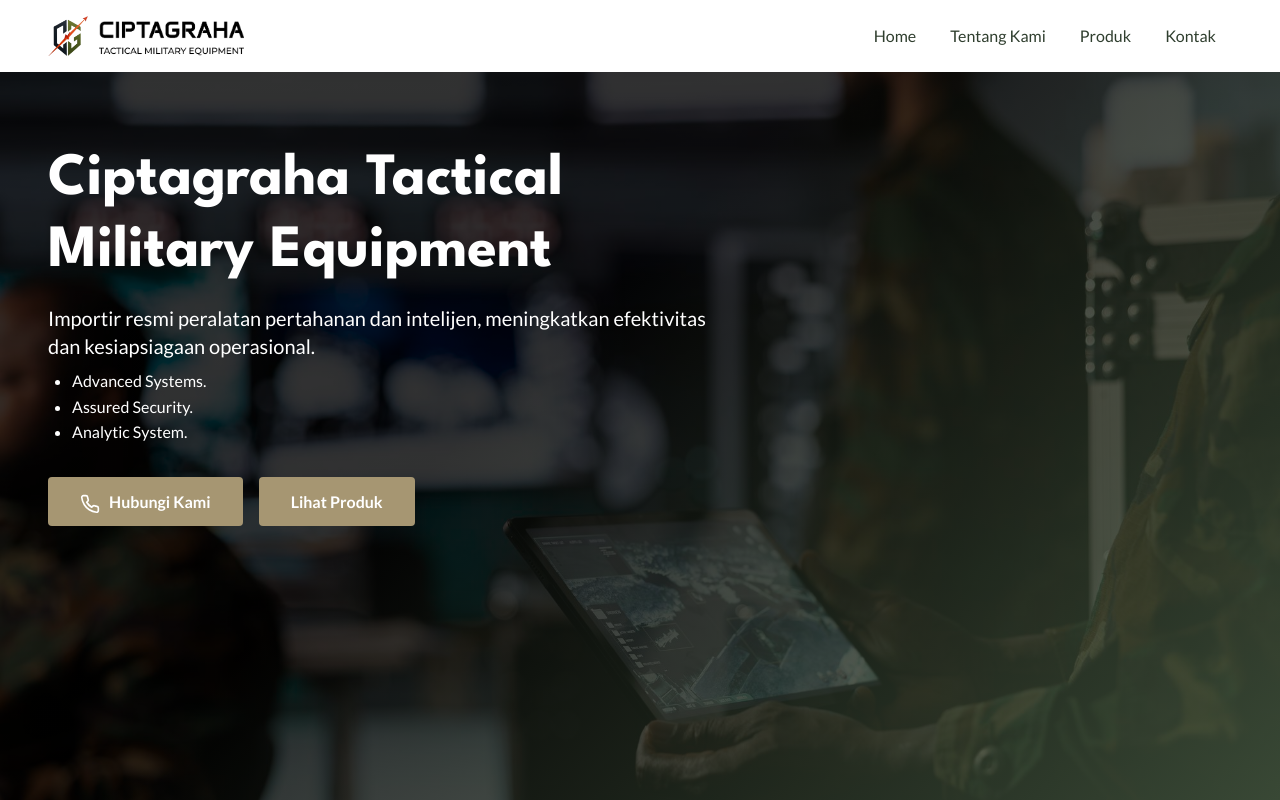
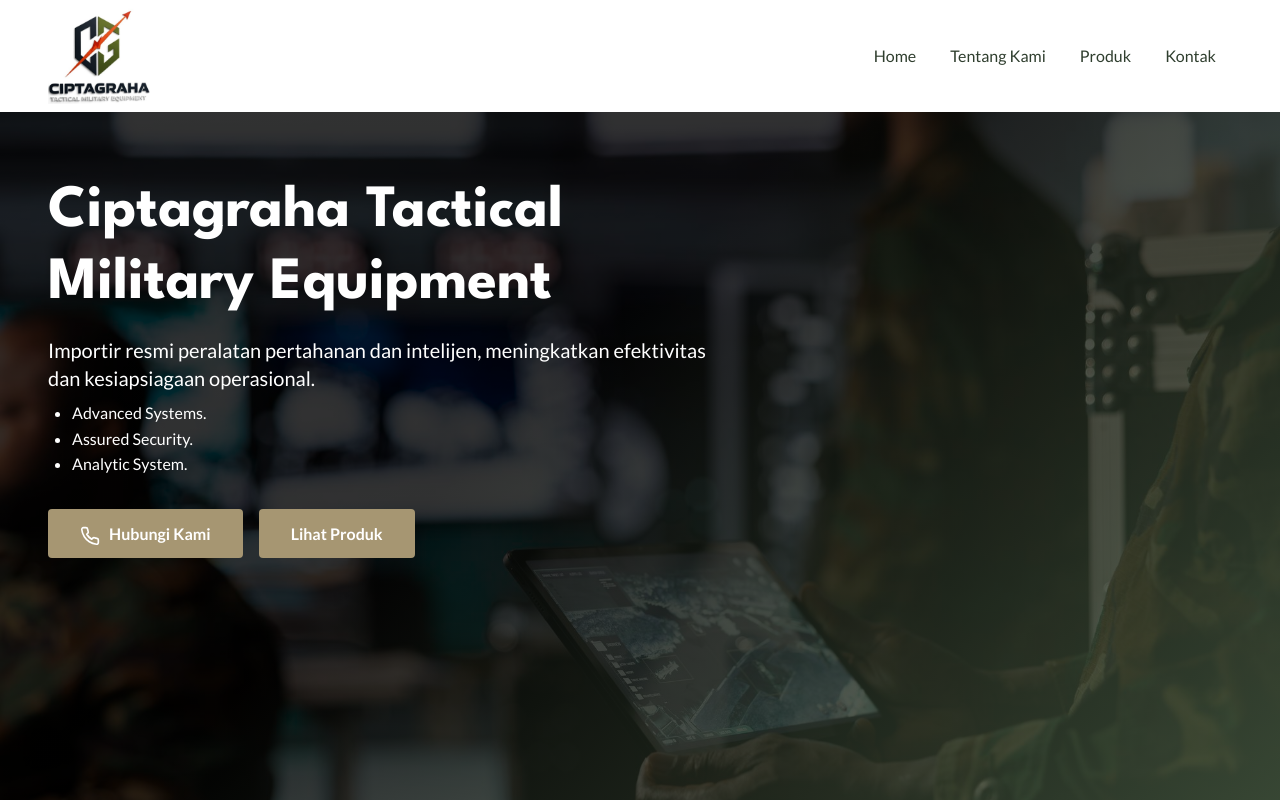
Before and after one commit to ArellSBiyantoro/compro_1_25, a Vue app: page / in a window 1280 px wide. Shown: the top 800 px of the page. Built offline with nearby package versions, Linux system fonts and the light colour scheme.

Commit message:
update: logo di navbar

```diff
--- a/src/App.vue
+++ b/src/App.vue
@@ -1,11 +1,10 @@
 <template>
   <div class="min-h-screen" style="background-color: var(--color-white); color: var(--color-deep-black);">
     <nav class="fixed w-full top-0 z-50" style="background-color: var(--color-white);">
-      <div class="nav-content px-12 py-4 flex justify-between items-center">
+      <div class="nav-content px-12 py-2 flex justify-between items-center">
         <a href="/" class="logo flex items-center gap-2"
           style="color: var(--color-army-dark-green); font-family: var(--font-heading);">
-          <img src="/logo.png" alt="Ciptagraha Logo" class="inline-block h-10" />
-          <img src="/logo_text.png" alt="Ciptagraha Logo" class="inline-block h-10" />
+          <img src="/logo_.png" alt="Ciptagraha Logo" class="inline-block h-16 md:h-24" />
         </a>
         <div class="hidden md:flex gap-0.5">
           <RouterLink to="/" class="nav hover-link" style="color: var(--color-army-dark-green);">Home</RouterLink>
@@ -31,7 +30,7 @@
       </div>
     </nav>
 
-    <main class="pt-16">
+    <main class="pt-24">
       <RouterView />
     </main>
 
```
Also changed, not shown: public/logo_.png (added).
